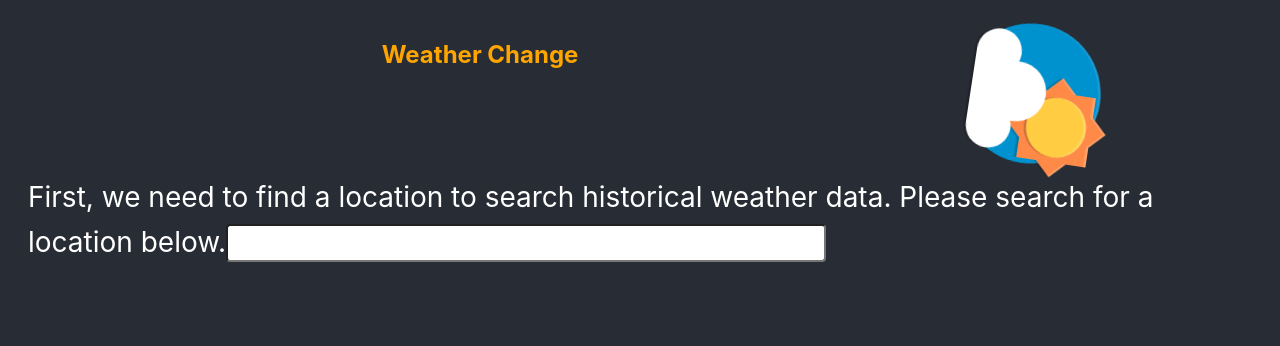
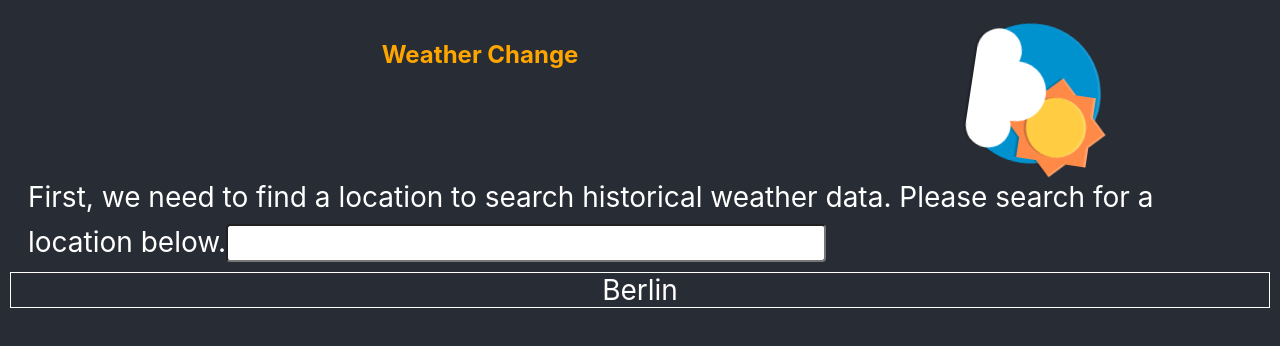
Before and after one commit to jholland82/weather-change, a React (Create React App) app: page / in a window 1280 px wide. Shown: the top 346 px of the page. Built offline with nearby package versions, Linux system fonts and the light colour scheme.

Commit message:
Add Location Cards to the app

```diff
--- a/src/App.css
+++ b/src/App.css
@@ -48,6 +48,13 @@ h2 {
 
 }
 
+.location-card {
+  margin: 10px;
+  border: 1px solid white;
+  color: white;
+  font-size: calc(12px + 2vmin);
+}
+
 .main-body {
   color: white;
   font-size: calc(12px + 2vmin);
--- /dev/null
+++ b/src/components/cards/LocationCard.jsx
@@ -0,0 +1,12 @@
+export function LocationCard(props) {
+  const {location} = props;
+
+
+  return (
+    <div className='location-card'>
+      <div>{location.description}</div>
+    </div>
+  )
+}
+
+export default LocationCard;
--- a/src/components/containers/AppContainer.jsx
+++ b/src/components/containers/AppContainer.jsx
@@ -1,11 +1,43 @@
+import React, {useState} from 'react';
+import LocationContainer from './LocationContainer'
 import SearchContainer from './SearchContainer'
 
+import axios from 'axios';
+
 export function AppContainer(props) {
+  var locationData;
   const { body } = props;
+  const [locations, getLocations] = useState([{"description": "Berlin"}]);
+
+  const buildLocations = () => {
+    locationData = locations.map((data) => {
+      return(
+        <div>{data.description}</div>
+      )
+    })
+  }
+
+  const handleTypeAhead = (event) => {
+    //if (event.key !== 'Enter') return;
+
+    const locationValue = event.target.value;
+
+    if (locationValue.length < 3) return;
+
+    axios.get(`http://localhost:3004/predictions`)
+         .then(res => {
+           getLocations(res.data);
+           //console.log(locationValue);
+           //console.log(locations);
+           buildLocations();
+           console.log(locationData);
+         })
+  };
 
   return (
     <div className='app-container'>
-      <SearchContainer body={body.searchBody} />
+      <SearchContainer body={body.searchBody} handleTypeAhead={handleTypeAhead} />
+      <LocationContainer locations={locations}/>
     </div>
   )
 }
--- /dev/null
+++ b/src/components/containers/LocationContainer.jsx
@@ -0,0 +1,17 @@
+import { LocationCard } from '../cards/LocationCard'
+
+export function LocationContainer(props) {
+  const {locations} = props;
+
+  //useEffect(() => {
+  //      console.log(locations, '- Has changed')
+  //  },[locations]) // <-- here put the parameter to listen
+
+  return (
+    <div>
+      {locations.map(data => <LocationCard key={data} location={data} />)}
+    </div>
+  )
+}
+
+export default LocationContainer
--- a/src/components/containers/SearchContainer.jsx
+++ b/src/components/containers/SearchContainer.jsx
@@ -1,12 +1,12 @@
 import SearchInput from '../inputs/SearchInput'
 
 export function SearchContainer(props) {
-  const { body } = props;
+  const { body, handleTypeAhead } = props;
 
   return (
     <div className="main-body">
       { body }
-      <SearchInput />
+      <SearchInput handleTypeAhead={handleTypeAhead} />
     </div>
   )
 }
--- a/src/components/inputs/SearchInput.jsx
+++ b/src/components/inputs/SearchInput.jsx
@@ -1,27 +1,9 @@
-import React, {useState} from 'react';
-import axios from 'axios';
-
 export function SearchInput(props) {
-
-  const [locations, getLocations] = useState({});
-
-  const handleTypeAhead = (event) => {
-    const locationValue = event.target.value;
-
-    if (locationValue.length < 3) return;
-
-    axios.get(`http://localhost:3004/predictions`)
-         .then(res => {
-           getLocations(res.data);
-           console.log(locationValue);
-           console.log(locations);
-         })
-  };
+  const { handleTypeAhead } = props;
 
   return (
-    <input type='search' id='location-search' name='q' onChange={handleTypeAhead} />
+    <input type='search' id='location-search' name='q' onKeyDown={handleTypeAhead} />
   )
-
 }
 
 export default SearchInput;
```
Also changed, not shown: src/components/containers/jhLocationContainer.jsx (deleted), 1 other file (tests, documents, lock files or other folders).
